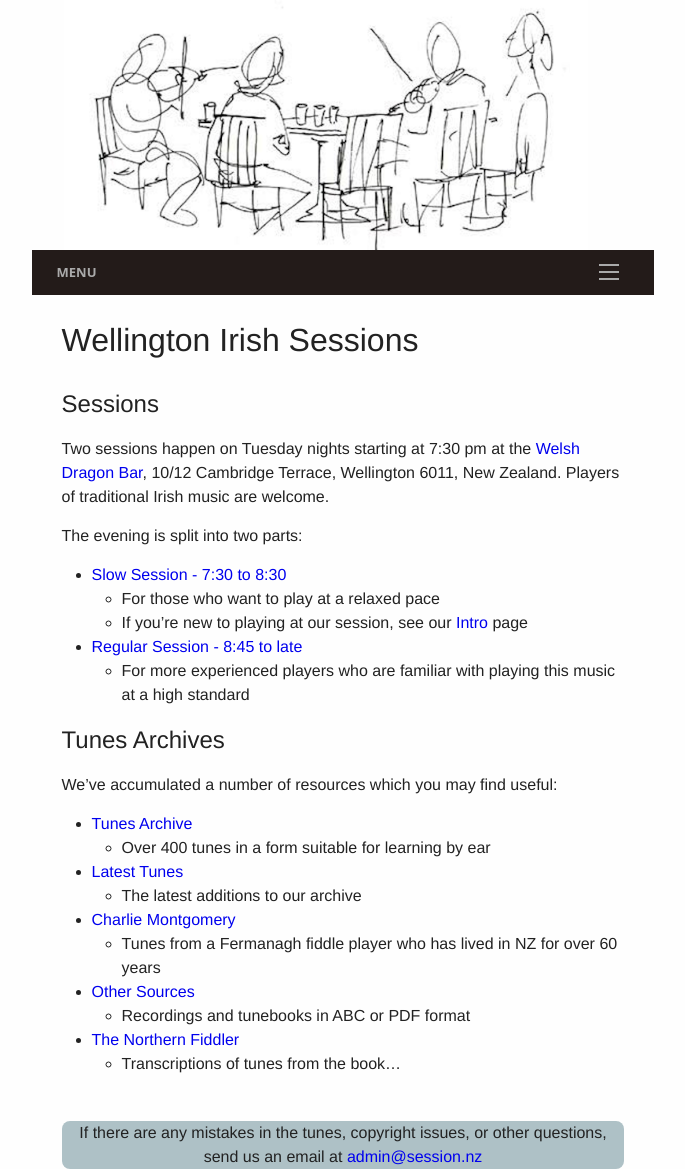
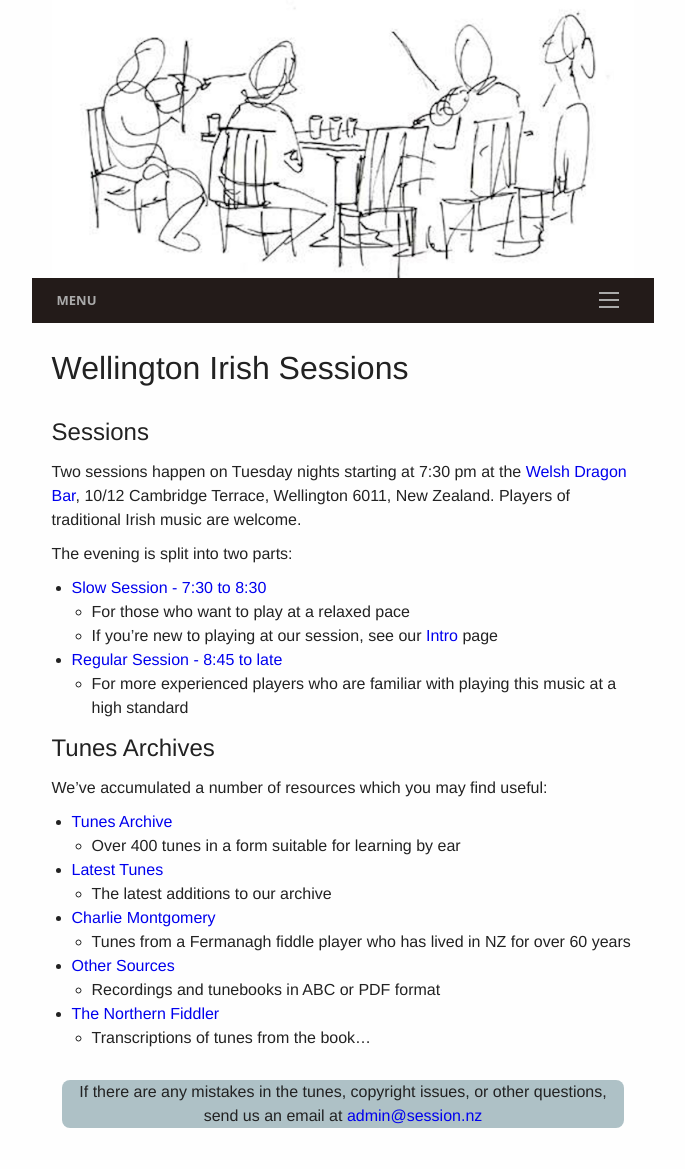
Before and after one commit to slow-session/dev.session.nz, a Jekyll site: the page built from index.md, in a window 1280 px wide. Shown: the whole page, without its empty margins (297-982 px from the left). Built offline with Jekyll 4.4.1, drawn with Linux system fonts in a browser that asks for light colours; after the commit the page ends 1128 px from its top, so only the background shows below that.

Commit message:
modified:   _variables.scss 	modified:   _wss.scss

```diff
--- a/_sass/_variables.scss
+++ b/_sass/_variables.scss
@@ -41,7 +41,7 @@ $socials-font-color: $secondary-color;
 $socials-font-size: 1.5em;
 
 // Utility
-$spacing-unit: 30px;
+$spacing-unit: 20px;
 
 // Footer
 $footer-height: 30px;
--- a/_sass/_wss.scss
+++ b/_sass/_wss.scss
@@ -1,7 +1,8 @@
 // Pad the header image in from the sides
 .header-image {
-    padding-left: 2rem;
-    padding-right: 2rem
+    padding-left: $spacing-unit;
+    padding-right: $spacing-unit;
+    width: 100%;
 }
 
 .tuneInfoRow {
```
